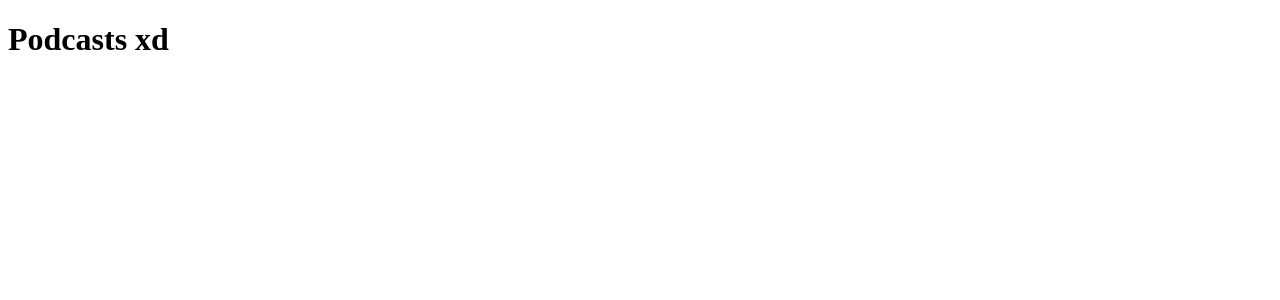
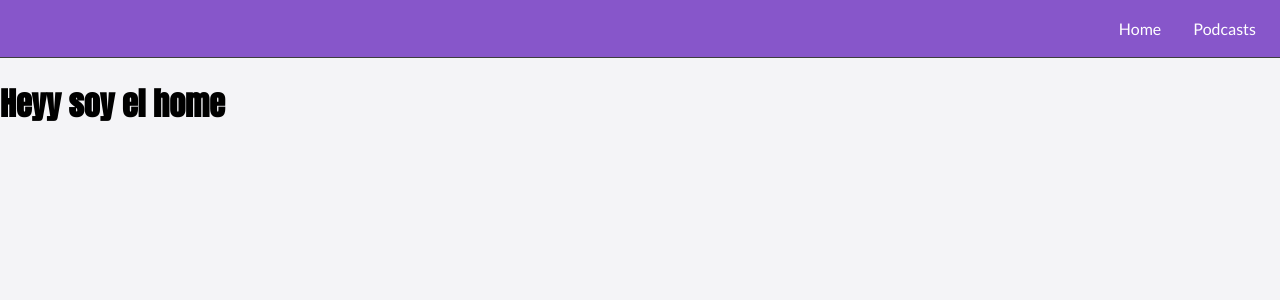
Before and after one commit to ivansevillaa/Podcasts, a React (Create React App) app: page / in a window 1280 px wide. Shown: the top 300 px of the page. Built offline with nearby package versions, Linux system fonts and the light colour scheme.

Commit message:
Component layout

```diff
--- a/package.json
+++ b/package.json
@@ -5,6 +5,7 @@
   "dependencies": {
     "react": "^16.8.6",
     "react-dom": "^16.8.6",
+    "react-router-dom": "^5.0.0",
     "react-scripts": "2.1.8"
   },
   "scripts": {
--- /dev/null
+++ b/src/components/App.jsx
@@ -0,0 +1,21 @@
+import React from 'react'
+import { BrowserRouter, Switch, Route} from 'react-router-dom'
+
+import '../global.css'
+
+import Layout from './Layout.jsx'
+import Home from '../pages/Home.jsx'
+
+function App(props) {
+    return(
+        <BrowserRouter>
+            <Layout>
+                <Switch>
+                    <Route exact path="/" component={Home} />
+                </Switch>
+            </Layout>
+        </BrowserRouter>
+    )
+}
+
+export default App
--- /dev/null
+++ b/src/components/Layout.jsx
@@ -0,0 +1,14 @@
+import React from 'react'
+
+import Navbar from './Navbar.jsx'
+
+function Layout(props) {
+    return(
+        <div>
+            <Navbar />
+            { props.children }
+        </div>
+    )
+}
+
+export default Layout
--- /dev/null
+++ b/src/components/Navbar.jsx
@@ -0,0 +1,19 @@
+import React from 'react'
+import { Link } from 'react-router-dom'
+
+import './styles/navbar.css'
+
+function Navbar(props) {
+    return(
+        <div className="Navbar">
+            <Link className="Navbar-link" to="/">
+                <p>Home</p>
+            </Link>
+            <Link className="Navbar-link" to="/podcasts">
+                <p>Podcasts</p>
+            </Link>
+        </div>
+    )
+}
+
+export default Navbar
--- /dev/null
+++ b/src/components/styles/navbar.css
@@ -0,0 +1,21 @@
+.Navbar {
+    width: 100%;
+    background: #8756ca;
+    display: flex;
+    justify-content: flex-end;
+    box-shadow: 0px 1px 0px 0px rgba(0,0,0,0.75);
+}
+
+.Navbar-link {
+    color: #ffffff;
+    display: flex;
+    align-items: center;
+    text-decoration: none;
+    cursor: auto;
+    padding: .2em .5em;
+}
+
+.Navbar-link p {
+    cursor: pointer;
+    margin-right: 1em;
+}
--- /dev/null
+++ b/src/global.css
@@ -0,0 +1,78 @@
+@import url('https://fonts.googleapis.com/css?family=Lato:300,400,700');
+@import url('https://fonts.googleapis.com/css?family=Anton');
+
+* {
+  -webkit-font-smoothing: antialiased;
+  -moz-osx-font-smoothing: grayscale;
+}
+
+body {
+    font-family: 'Lato', 'Helvetica Neue', sans-serif;
+    background-color: #F4F4F7;
+    margin: 0;
+  }
+
+figure {
+    margin: 0;
+}
+
+h1 {
+    font-family: 'Anton', sans-serif;
+  }
+
+a.link-unstyled {
+color: inherit;
+}
+
+a.link-unstyled:hover {
+color: inherit;
+text-decoration: none;
+}
+
+.btn {
+padding: 0.375rem 2rem;
+}
+
+.btn.btn-primary {
+color: #fff;
+background-color: #7DCD40;
+border-color: #7DCD40;
+}
+
+.btn.btn-primary:not(:disabled):not(.disabled):hover {
+color: #fff;
+background-color: #7DCD40;
+border-color: #7DCD40;
+}
+
+.btn.btn-primary:not(:disabled):not(.disabled):active {
+color: #fff;
+background-color: #7DCD40;
+border-color: #7DCD40;
+}
+
+.btn.btn-primary:not(:disabled):not(.disabled):focus {
+box-shadow: 0 0 0 0.2rem rgba(125, 205, 64, 0.5);
+}
+
+.btn.btn-danger {
+color: #fff;
+background-color: #CD4040;
+border-color: #CD4040;
+}
+
+.btn.btn-danger:not(:disabled):not(.disabled):hover {
+color: #fff;
+background-color: #CD4040;
+border-color: #CD4040;
+}
+
+.btn.btn-danger:not(:disabled):not(.disabled):active {
+color: #fff;
+background-color: #CD4040;
+border-color: #CD4040;
+}
+
+.btn.btn-danger:not(:disabled):not(.disabled):focus {
+box-shadow: 0 0 0 0.2rem rgba(255, 64, 64, 0.5);
+}
--- a/src/index.js
+++ b/src/index.js
@@ -1,7 +1,8 @@
 import React from 'react';
 import { render } from 'react-dom';
 
-const element = <h1>Podcasts xd</h1>
+import App from './components/App.jsx'
+
 const container = document.getElementById('app')
 
-render(element, container);
+render(<App />, container);
--- /dev/null
+++ b/src/pages/Home.jsx
@@ -0,0 +1,9 @@
+import React from 'react'
+
+function Home(props) {
+    return(
+        <h1>Heyy soy el home</h1>
+    )
+}
+
+export default Home
```
Also changed, not shown: src/images/home-background.png (added), 1 other file (tests, documents, lock files or other folders).
